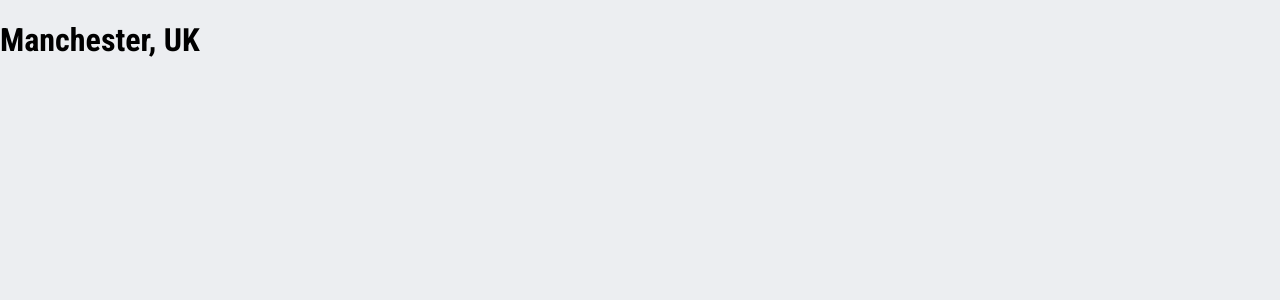
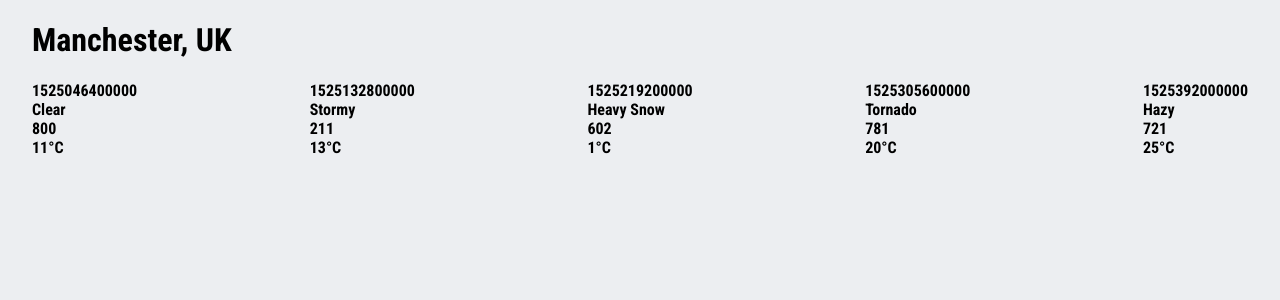
Before and after one commit to jen-ova/weather-app, a React (Create React App) app: page / in a window 1280 px wide. Shown: the top 300 px of the page. Built offline with nearby package versions, Linux system fonts and the light colour scheme.

Commit message:
Rendered forecast summaries list with summary components in app and created basic css to flex the summary cards

```diff
--- a/src/components/App.js
+++ b/src/components/App.js
@@ -1,15 +1,30 @@
 import React from "react";
 import PropTypes from "prop-types";
 import LocationDetails from "./LocationDetails";
-
+import ForecastSummaries from "./ForecastSummaries";
 import "../styles/app.css";
 
-const App = ({ location }) => {
-  const { city, country } = location;
-  return <LocationDetails city={city} country={country} />;
+const App = ({ location, forecasts }) => {
+  return (
+    <div className="weather-app">
+      <LocationDetails city={location.city} country={location.country} />
+      <ForecastSummaries forecasts={forecasts} />
+    </div>
+  );
 };
 
 App.propTypes = {
+  forecasts: PropTypes.arrayOf(
+    PropTypes.shape({
+      date: PropTypes.number.isRequired,
+      description: PropTypes.string.isRequired,
+      icon: PropTypes.string.isRequired,
+      temperature: PropTypes.shape({
+        min: PropTypes.number,
+        max: PropTypes.number,
+      }).isRequired,
+    })
+  ).isRequired,
   location: PropTypes.shape({
     city: PropTypes.string,
     country: PropTypes.string,
--- /dev/null
+++ b/src/components/ForecastSummaries.js
@@ -0,0 +1,34 @@
+import React from "react";
+import PropTypes from "prop-types";
+import ForecastSummary from "./ForecastSummary";
+import "../styles/ForecastSummaries.css";
+
+const ForecastSummaries = ({ forecasts }) => (
+  <div className="forecast-summaries">
+    {forecasts.map((forecast) => (
+      <ForecastSummary
+        key={forecast.date}
+        date={forecast.date}
+        description={forecast.description}
+        icon={forecast.icon}
+        temperature={forecast.temperature}
+      />
+    ))}
+  </div>
+);
+
+ForecastSummaries.propTypes = {
+  forecasts: PropTypes.arrayOf(
+    PropTypes.shape({
+      date: PropTypes.number.isRequired,
+      description: PropTypes.string.isRequired,
+      icon: PropTypes.string.isRequired,
+      temperature: PropTypes.shape({
+        min: PropTypes.number,
+        max: PropTypes.number,
+      }).isRequired,
+    })
+  ).isRequired,
+};
+
+export default ForecastSummaries;
--- a/src/components/ForecastSummary.js
+++ b/src/components/ForecastSummary.js
@@ -3,14 +3,16 @@
 
 const ForecastSummary = (props) => {
   const { date, description, icon, temperature } = props;
+
   return (
     <div className="forecast-summary">
       <div className="forecast-summary__date">{date}</div>
+      <div className="forecast-summary__description">{description}</div>
       <div className="forecast-summary__icon">{icon}</div>
       <div className="forecast-summary__temperature">
-        {temperature.max}&deg;c
+        {temperature.max}
+        &deg;C
       </div>
-      <div className="forecast-summary__description">{description}</div>
     </div>
   );
 };
--- a/src/index.js
+++ b/src/index.js
@@ -2,11 +2,11 @@
 import ReactDOM from "react-dom";
 import "./styles/index.css";
 import App from "./components/App";
-import { location } from "./data/forecast.json";
+import { location, forecasts } from "./data/forecast.json";
 
 ReactDOM.render(
   <React.StrictMode>
-    <App location={location} />
+    <App location={location} forecasts={forecasts} />
   </React.StrictMode>,
   document.getElementById("root")
 );
--- a/src/styles/App.css
+++ b/src/styles/App.css
@@ -4,3 +4,7 @@
   background-color: #eceef1;
   font-family: 'Roboto Condensed', sans-serif;
 }
+
+.weather-app {
+  margin: 0 2rem;
+}
--- /dev/null
+++ b/src/styles/ForecastSummaries.css
@@ -0,0 +1,4 @@
+.forecast-summaries {
+    display: flex;
+    justify-content: space-between
+}
```
Also changed, not shown: 1 other file (tests, documents, lock files or other folders).
